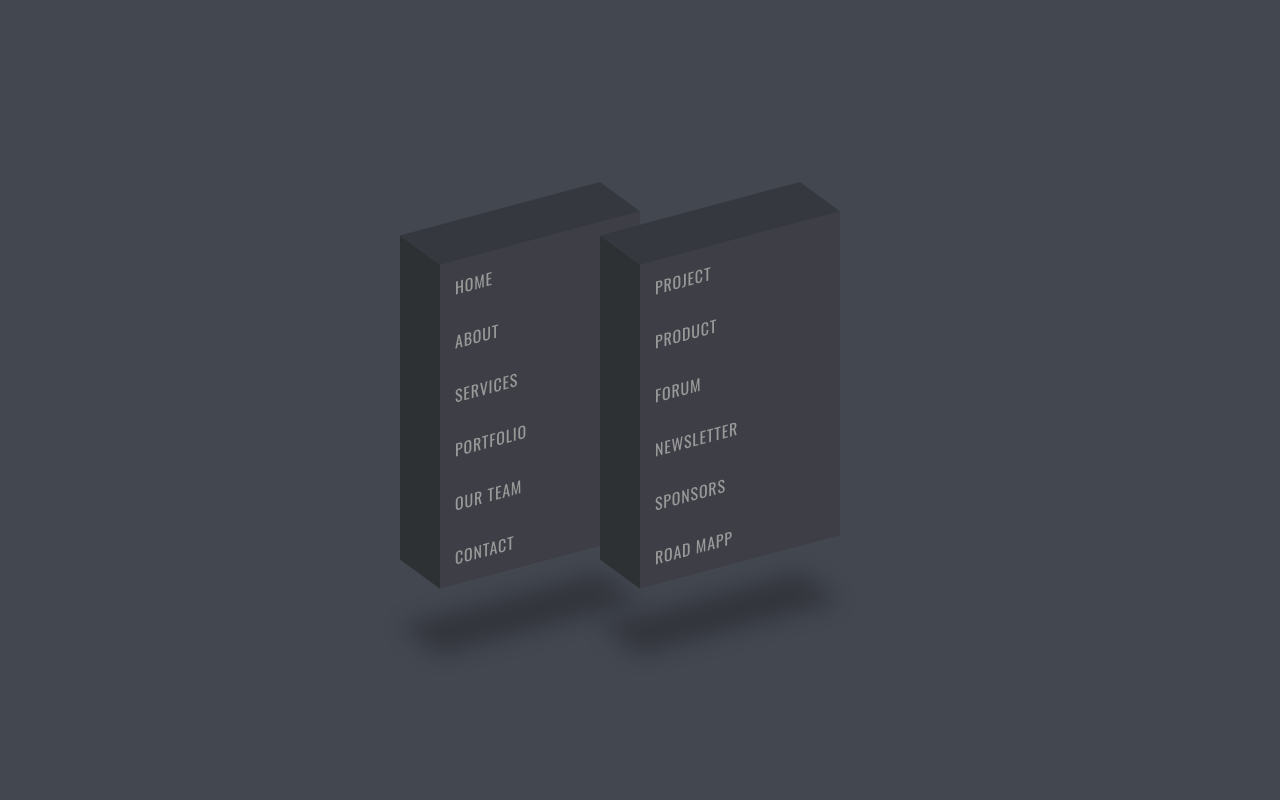
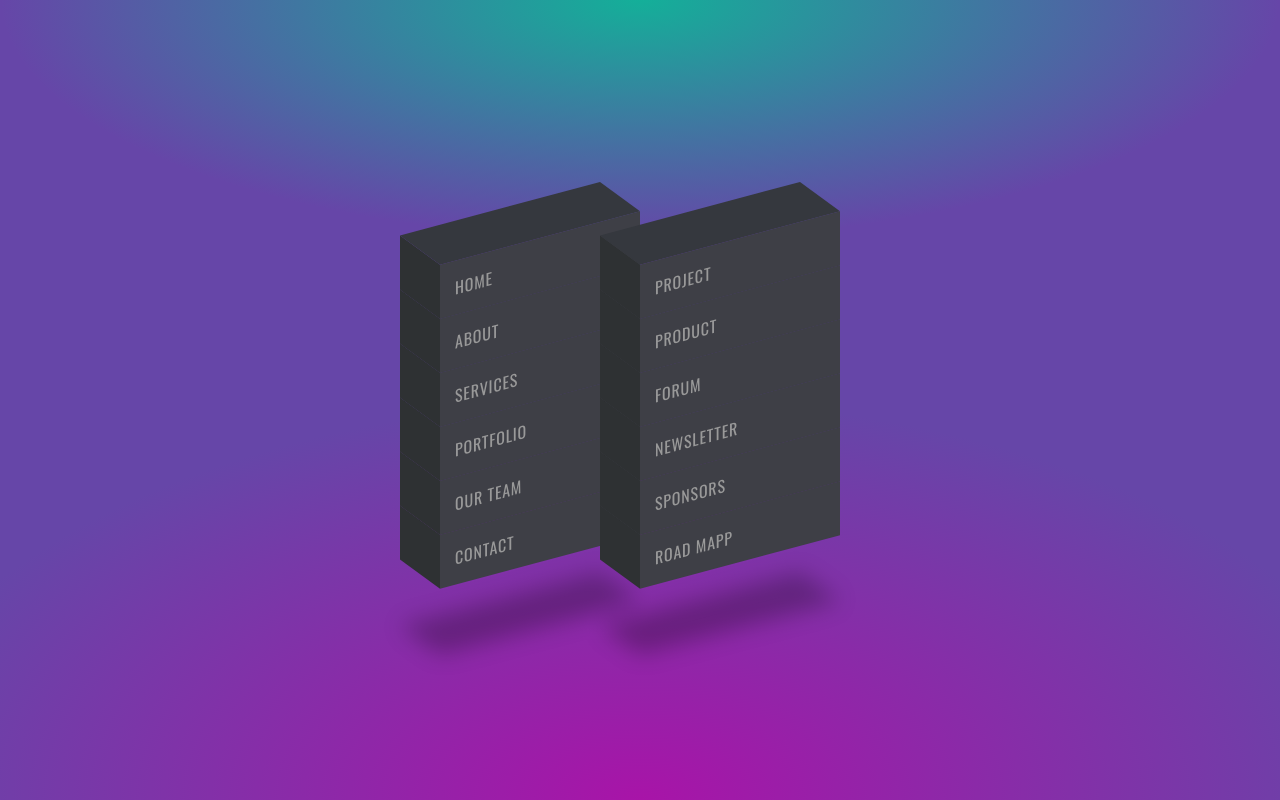
Before and after one commit to franckdun/3DMenu, a plain HTML site: page index.html in a window 1280 px wide. Drawn offline with nearby package versions, Linux system fonts and the light colour scheme.

Commit message:
changement de fond

```diff
--- a/style.css
+++ b/style.css
@@ -12,7 +12,12 @@ body {
     justify-content: center;
     align-items: center;
     min-height: 100vh;
-    background: #434750;
+    background: #100a1c;
+    background-image:
+        radial-gradient(50% 30% ellipse at center top, #14af99 0%, rgba(0, 0, 0, 0) 100%),
+        radial-gradient(60% 50% ellipse at center bottom, #a814a8 0%, #6646a8 100%);
+    background-attachment: fixed;
+    color: #6cacc5;
 
 }
 
```
